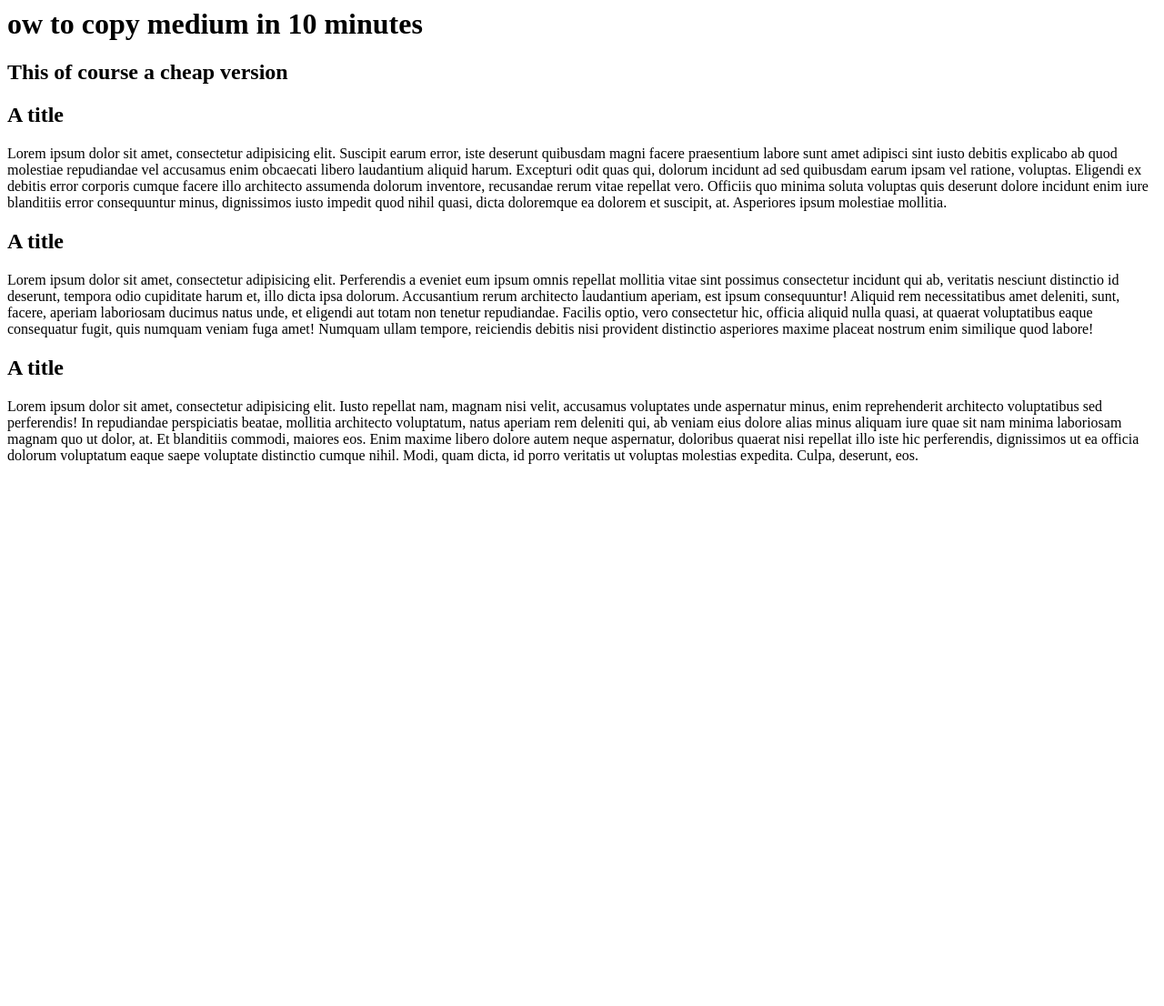
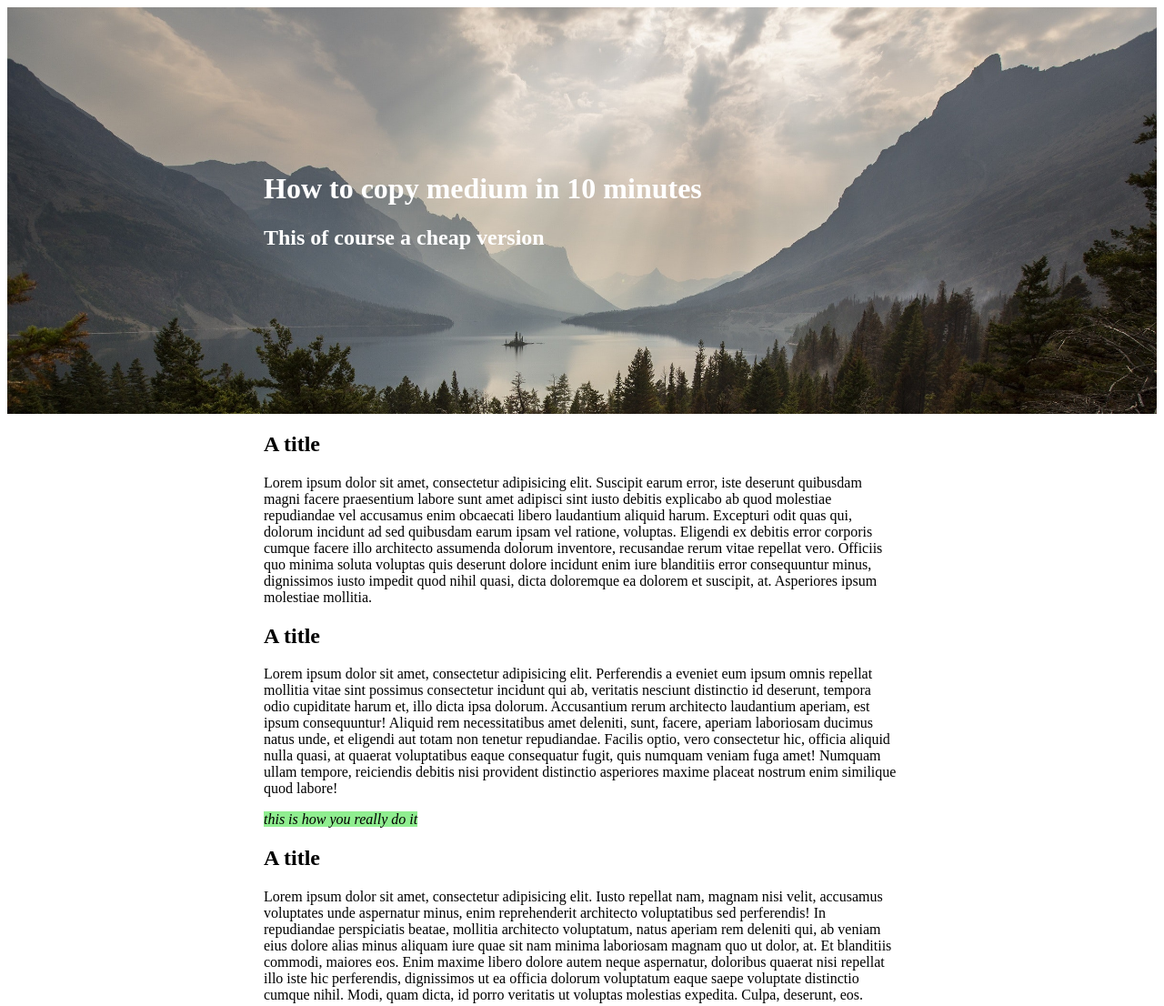
Before and after one commit to ClementPZ/coursorevision, a plain HTML site: page Day 1/mediumcopycat/medium.html in a window 1280 px wide. Shown: the whole page at 91% size. Before the commit the page ends 800 px from the top, so only its background shows below. Drawn offline with Linux system fonts and the light colour scheme.

Commit message:
medium copycat draft done

```diff
--- a/Day 1/mediumcopycat/medium.html
+++ b/Day 1/mediumcopycat/medium.html
@@ -7,9 +7,13 @@
 </head>
 <body>
   <div class="banner">
-    <h1>ow to copy medium in 10 minutes</h1>
+    <div class="container">
+      <h1>How to copy medium in 10 minutes</h1>
       <h2>This of course a cheap version</h2>
     </div>
+
+  </div>
+  <div class="container">
     <div class="paragraph">
       <h2>A title</h2>
       <p>Lorem ipsum dolor sit amet, consectetur adipisicing elit. Suscipit earum error, iste deserunt quibusdam magni facere praesentium labore sunt amet adipisci sint iusto debitis explicabo ab quod molestiae repudiandae vel accusamus enim obcaecati libero laudantium aliquid harum. Excepturi odit quas qui, dolorum incidunt ad sed quibusdam earum ipsam vel ratione, voluptas. Eligendi ex debitis error corporis cumque facere illo architecto assumenda dolorum inventore, recusandae rerum vitae repellat vero. Officiis quo minima soluta voluptas quis deserunt dolore incidunt enim iure blanditiis error consequuntur minus, dignissimos iusto impedit quod nihil quasi, dicta doloremque ea dolorem et suscipit, at. Asperiores ipsum molestiae mollitia.</p>
@@ -17,11 +21,14 @@
     <div class="paragraph">
       <h2>A title</h2>
       <p>Lorem ipsum dolor sit amet, consectetur adipisicing elit. Perferendis a eveniet eum ipsum omnis repellat mollitia vitae sint possimus consectetur incidunt qui ab, veritatis nesciunt distinctio id deserunt, tempora odio cupiditate harum et, illo dicta ipsa dolorum. Accusantium rerum architecto laudantium aperiam, est ipsum consequuntur! Aliquid rem necessitatibus amet deleniti, sunt, facere, aperiam laboriosam ducimus natus unde, et eligendi aut totam non tenetur repudiandae. Facilis optio, vero consectetur hic, officia aliquid nulla quasi, at quaerat voluptatibus eaque consequatur fugit, quis numquam veniam fuga amet! Numquam ullam tempore, reiciendis debitis nisi provident distinctio asperiores maxime placeat nostrum enim similique quod labore!</p>
+      <a href="">this is how you really do it</a>
     </div>
     <div class="paragraph">
       <h2>A title</h2>
       <p>Lorem ipsum dolor sit amet, consectetur adipisicing elit. Iusto repellat nam, magnam nisi velit, accusamus voluptates unde aspernatur minus, enim reprehenderit architecto voluptatibus sed perferendis! In repudiandae perspiciatis beatae, mollitia architecto voluptatum, natus aperiam rem deleniti qui, ab veniam eius dolore alias minus aliquam iure quae sit nam minima laboriosam magnam quo ut dolor, at. Et blanditiis commodi, maiores eos. Enim maxime libero dolore autem neque aspernatur, doloribus quaerat nisi repellat illo iste hic perferendis, dignissimos ut ea officia dolorum voluptatum eaque saepe voluptate distinctio cumque nihil. Modi, quam dicta, id porro veritatis ut voluptas molestias expedita. Culpa, deserunt, eos.</p>
     </div>
+  </div>
+
 
 </body>
 </html>
--- a/Day 1/mediumcopycat/style.css
+++ b/Day 1/mediumcopycat/style.css
@@ -0,0 +1,21 @@
+body {
+}
+a {
+  color: black;
+  text-decoration: none;
+  background-color: lightgreen;
+  font-style: italic;
+}
+a:hover {
+  background-color: green;
+}
+.banner {
+  color: white;
+  background-image: url('img/landscape.jpg');
+  background-size: cover;
+  padding: 160px;
+}
+.container {
+  width: 700px;
+  margin: 0 auto;
+}
```
Also changed, not shown: Day 1/mediumcopycat/img/landscape.jpg (renamed from Day 1/mediumcopycat/img /adventure-calm-clouds-414171.jpg), 1 other file. Lines whose indentation alone changed are shown as unchanged.
